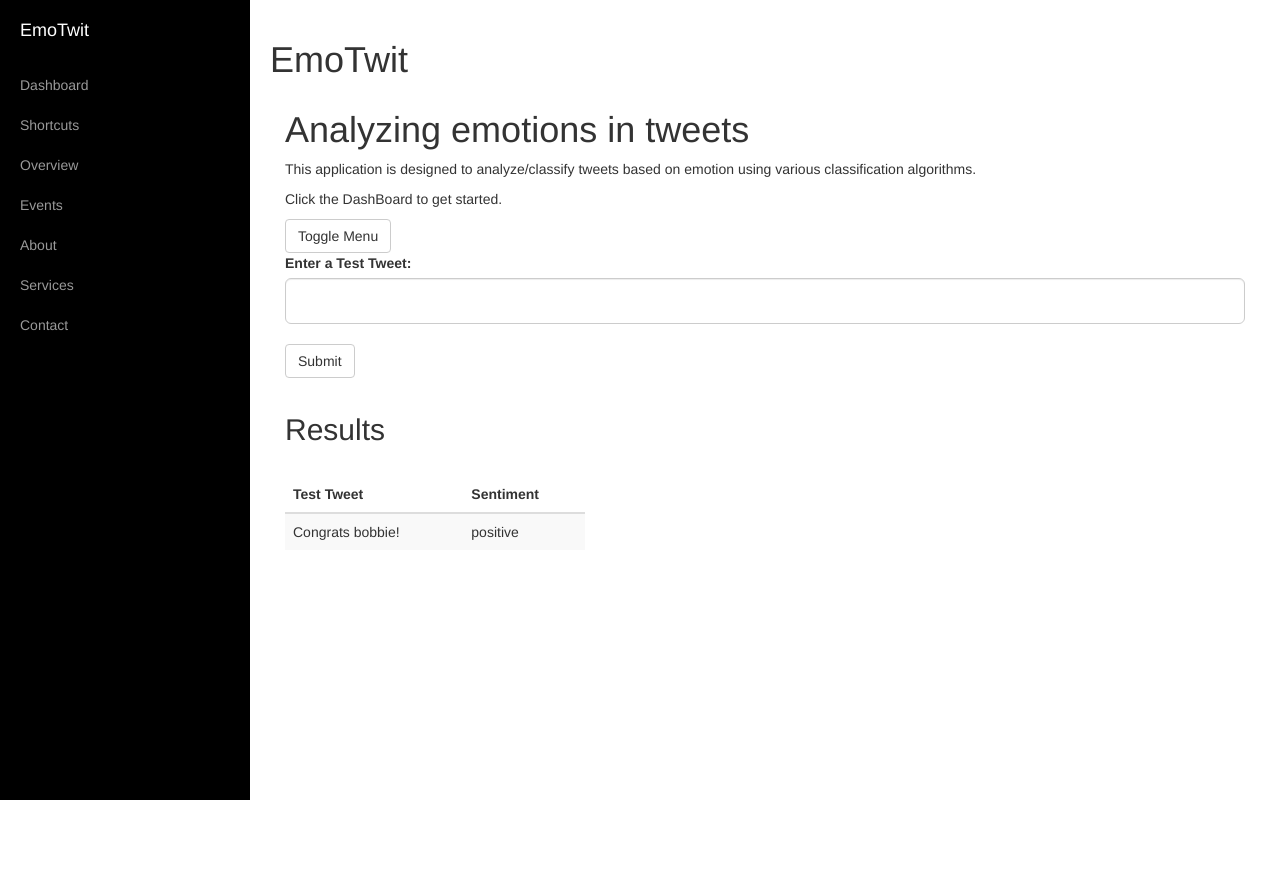
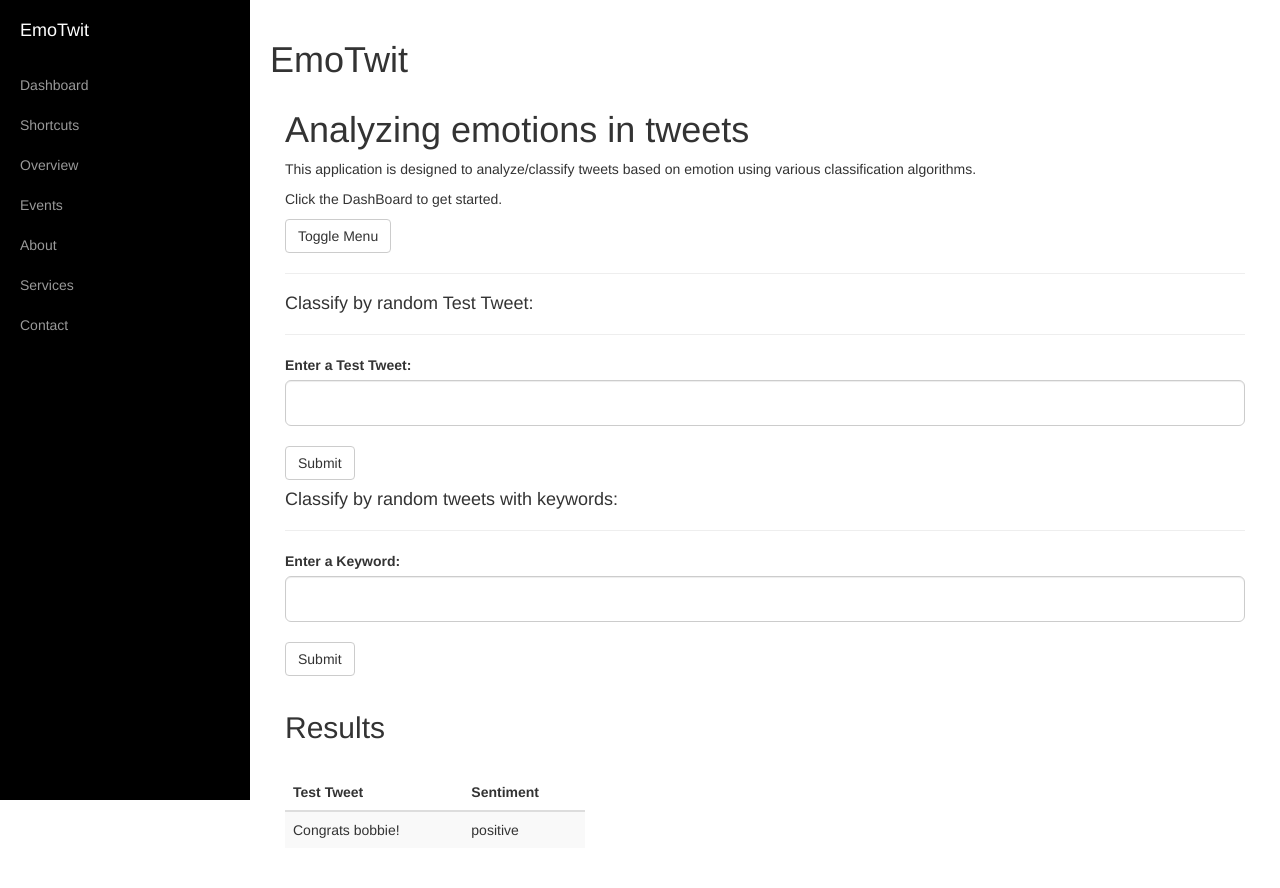
Before and after one commit to tstrawbr/Twitter-Emotion, a Flask app: page / in a window 1280 px wide. Before the commit the page ends 800 px from the top, so only its background shows below. Run offline with Flask 2, Linux system fonts and the light colour scheme; some libraries are stand-ins or nearby versions.

Commit message:
Keyword search

```diff
--- a/src/main.py
+++ b/src/main.py
@@ -50,7 +50,8 @@ def root():
 
     # Test the classifier
     if request.method == 'POST':
-        testTweet = request.form["keyword"]
+        testTweet = request.form["testTweet"]
+        keyword= request.form["keyword"]
     else:
         testTweet = 'Congrats bobbie!'
 
--- a/src/templates/index.html
+++ b/src/templates/index.html
@@ -70,16 +70,33 @@
             <a href="#menu-toggle" class="btn btn-default" id="menu-toggle">Toggle Menu</a>
           </div>
         </div>
+        <hr>
+        <h4>Classify by random Test Tweet: </h4>
+        <hr>
         <div class="row">
             <div class="col-lg-12">
           <form action = "/" method="post">
           <div class="form-group">
             <label form="inputdefault">Enter a Test Tweet:</label>
-            <input class="form-control input-lg" id="hashtag" type="text" name = "keyword">
+            <input class="form-control input-lg"  type="text" name = "testTweet">
             <br />
             <button type="submit" class="btn btn-default">Submit</button>
           </form>
+
+          <h4>Classify by random tweets with keywords: </h4>
           </div>
+
+          <hr>
+          <div class="row">
+              <div class="col-lg-12">
+            <form action = "/" method="post">
+            <div class="form-group">
+              <label form="inputdefault">Enter a Keyword:</label>
+              <input class="form-control input-lg"  type="text" name = "keyword">
+              <br />
+              <button type="submit" class="btn btn-default">Submit</button>
+            </form>
+            </div>
         </div>
         </div>
         <div class="row">
```
